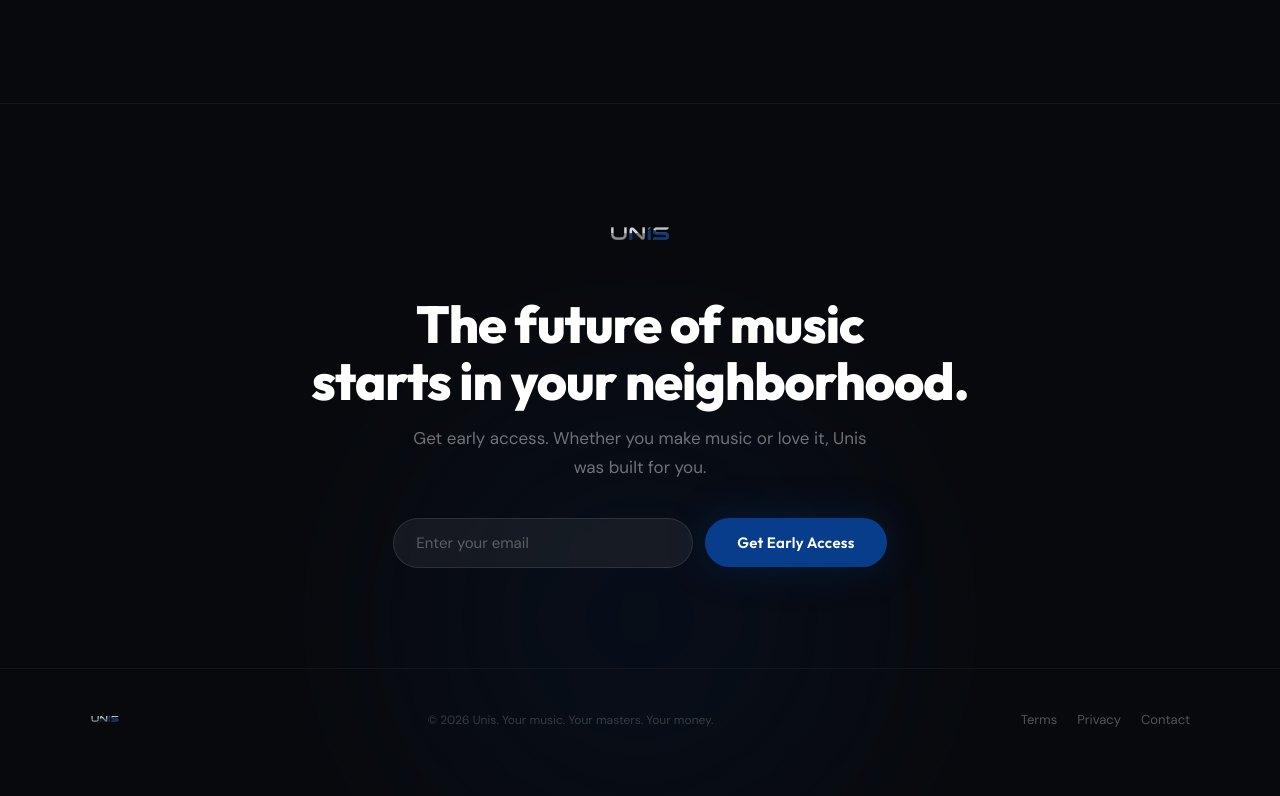
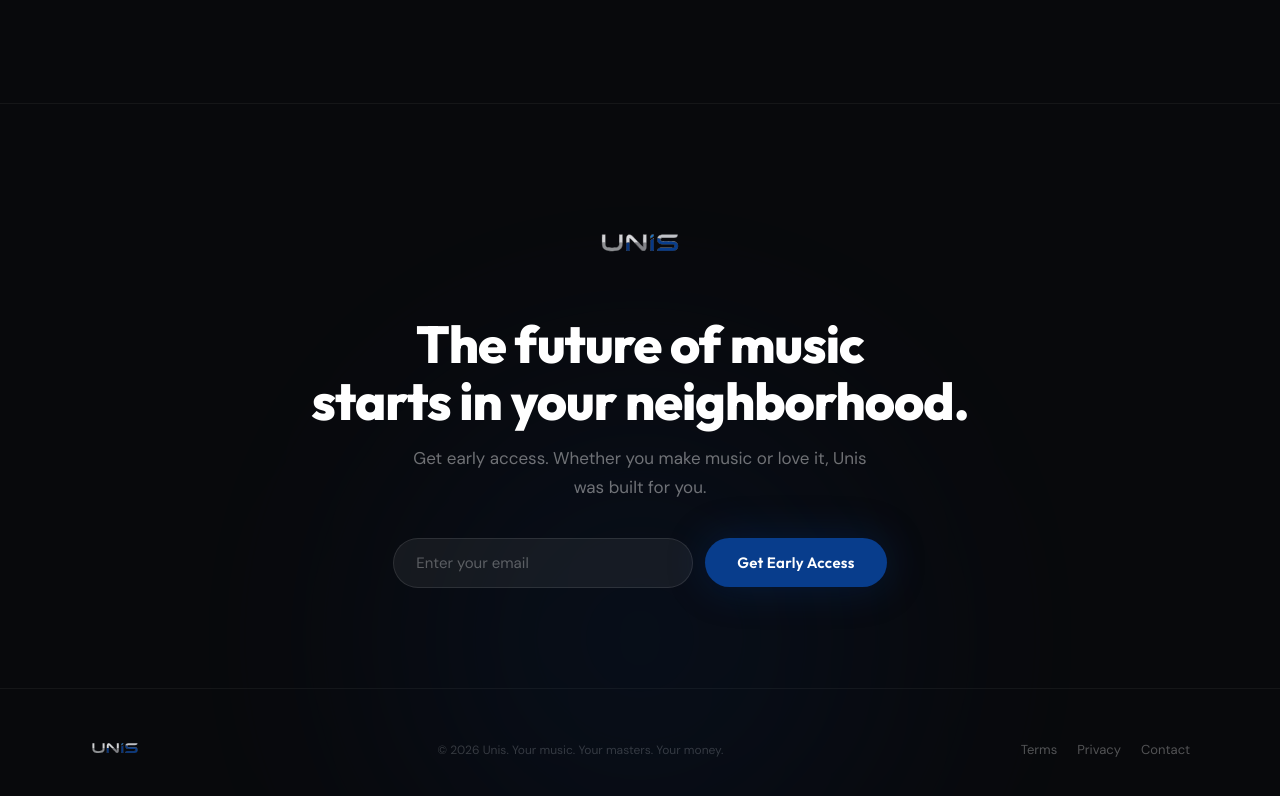
Before and after one commit to cyberstizz/unis-landing, a React (Vite) app: page / in a window 1280 px wide. Shown: the part 5645-6441 px from the top of the page. Built offline with nearby package versions, Linux system fonts and the light colour scheme.

Commit message:
made logo even larger

```diff
--- a/src/UnisLanding.jsx
+++ b/src/UnisLanding.jsx
@@ -173,7 +173,7 @@
           display: flex; align-items: center; justify-content: space-between;
           transition: background 0.3s ease, backdrop-filter 0.3s ease, border-color 0.3s ease;
         }
-        .nav-logo { height: 60px; width: auto; }
+        .nav-logo { height: 80px; width: auto; }
         .nav-links { display: flex; gap: 20px; align-items: center; }
         .nav-link {
           color: rgba(255,255,255,0.6); text-decoration: none; font-size: 14px;
@@ -642,7 +642,7 @@
         <div className="hero-glow" style={{ bottom: "-200px", left: "50%", marginLeft: "-250px", background: UNIS_BLUE, opacity: 0.1 }} />
         <div className="section" style={{ textAlign: "center", paddingTop: "100px", paddingBottom: "100px" }}>
           <Reveal>
-            <img src={LOGO_SRC} alt="Unis" style={{ height: "64px", width: "auto", margin: "0 auto 28px" }} />
+            <img src={LOGO_SRC} alt="Unis" style={{ height: "84px", width: "auto", margin: "0 auto 28px" }} />
           </Reveal>
           <Reveal delay={0.1}>
             <h2 className="section-heading" style={{ fontSize: "clamp(28px, 5vw, 52px)" }}>
@@ -680,7 +680,7 @@
       {/* ── FOOTER ── */}
       <footer className="footer">
         <div className="footer-inner">
-          <img src={LOGO_SRC} alt="Unis" style={{ height: "30px", width: "auto" }} />
+          <img src={LOGO_SRC} alt="Unis" style={{ height: "50px", width: "auto" }} />
           <p className="footer-copy">© 2026 Unis. Your music. Your masters. Your money.</p>
           <div className="footer-links">
             <a href="#" className="footer-link">Terms</a>
```
